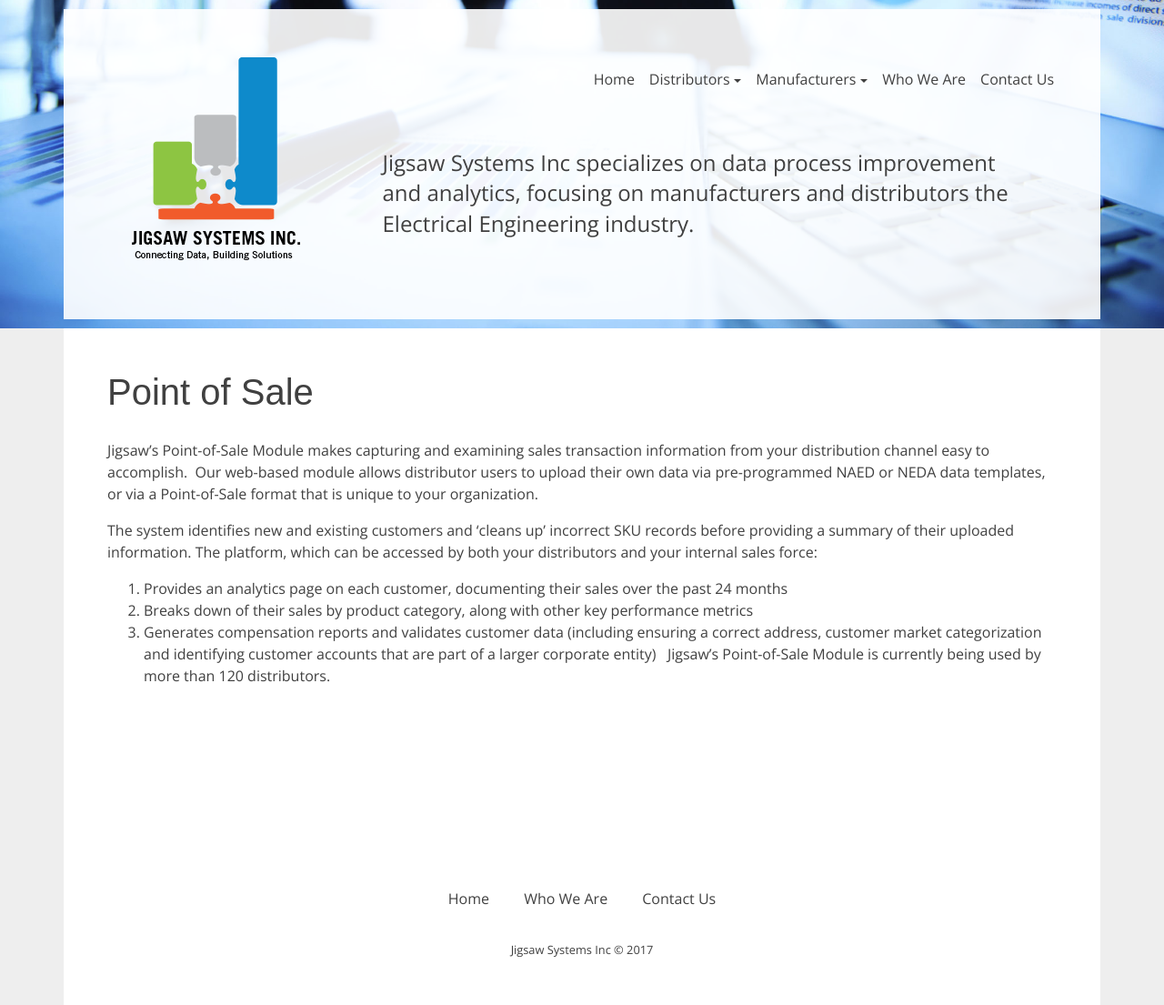
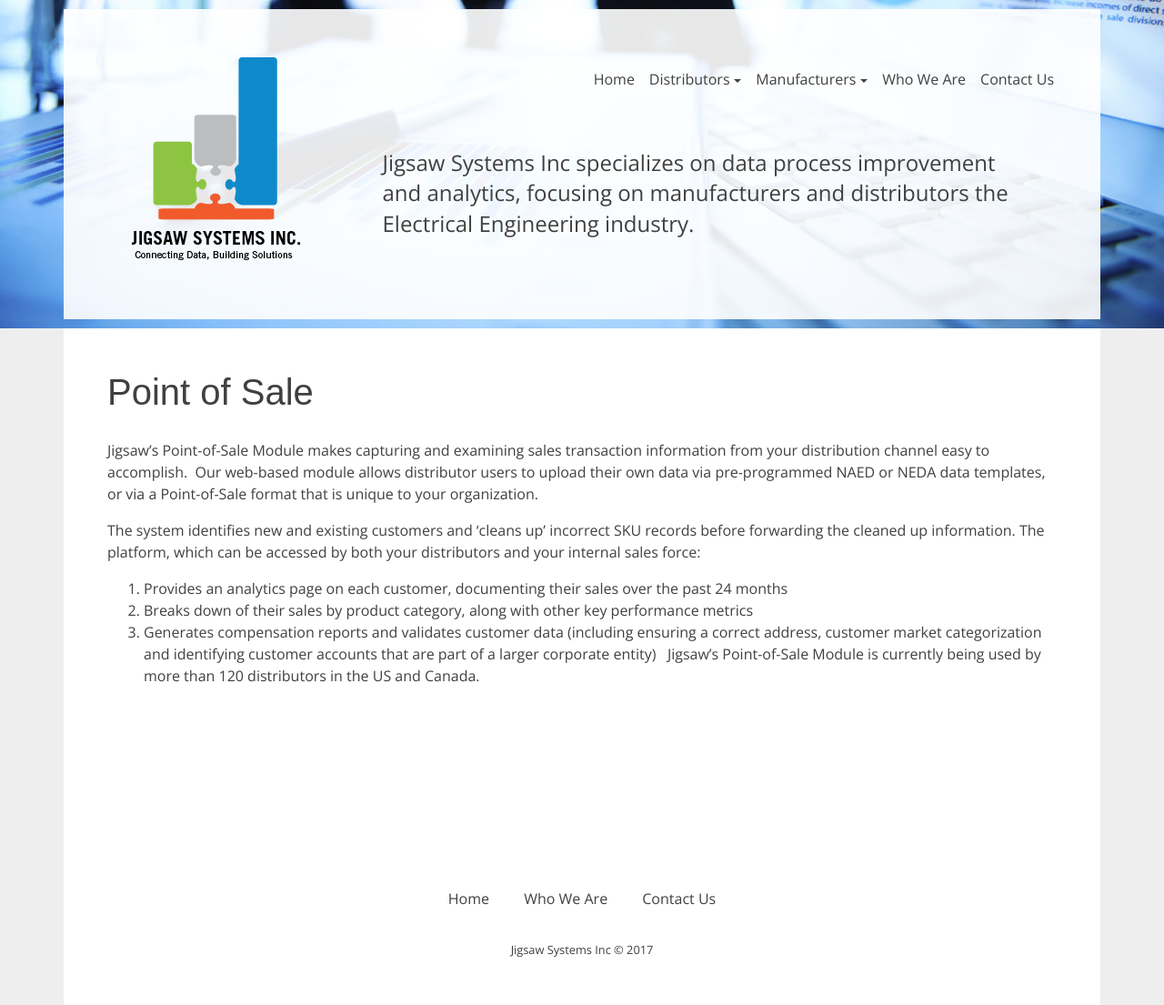
Before and after one commit to Codefully/jigsaw-redo, a Jekyll site: the page built from pages/manufacturers-pos.md, in a window 1280 px wide. Shown: the whole page at 91% size. Built offline with Jekyll 4.4.1, drawn with Linux system fonts in a browser that asks for light colours; nearby versions of some CDN libraries; some web fonts are replaced.

Commit message:
Updated Manufacturers Pos

```diff
--- a/pages/manufacturers-pos.md
+++ b/pages/manufacturers-pos.md
@@ -8,10 +8,10 @@ layout: page
 
 Jigsaw's Point-of-Sale Module makes capturing and examining sales transaction information from your distribution channel easy to accomplish.  Our web-based module allows distributor users to upload their own data via pre-programmed NAED or NEDA data templates, or via a Point-of-Sale format that is unique to your organization.
 
-The system identifies new and existing customers and 'cleans up' incorrect SKU records before providing a summary of their uploaded information. The platform, which can be accessed by both your distributors and your internal sales force:
+The system identifies new and existing customers and 'cleans up' incorrect SKU records before forwarding the cleaned up information. The platform, which can be accessed by both your distributors and your internal sales force:
 
 1. Provides an analytics page on each customer, documenting their sales over the past 24 months
 2. Breaks down of their sales by product category, along with other key performance metrics
 3. Generates compensation reports and validates customer data (including ensuring a correct address, customer market categorization and identifying customer accounts that are part of a larger corporate entity)
 
-Jigsaw’s Point-of-Sale Module is currently being used by more than 120 distributors.
+Jigsaw’s Point-of-Sale Module is currently being used by more than 120 distributors in the US and Canada.
```
